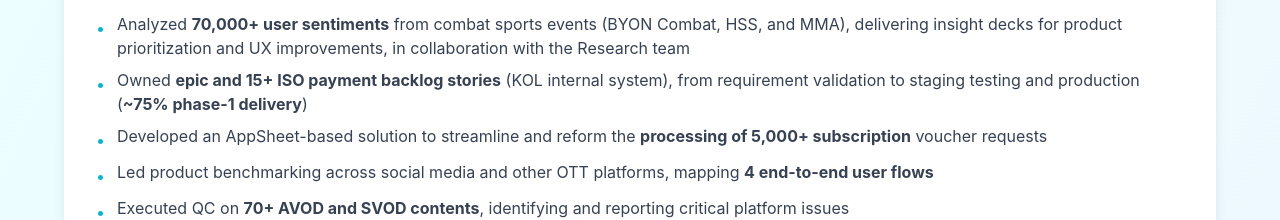
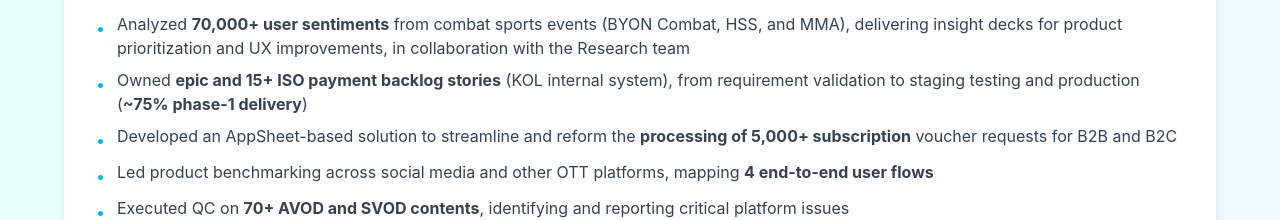
Before and after one commit to arumasekarp/Sekar-Portfolio1, a React (Vite) app: page / in a window 1280 px wide. Shown: the part 3080-3300 px from the top of the page. Built offline with nearby package versions, Linux system fonts and the light colour scheme.

Commit message:
sixth commit

```diff
--- a/src/app/App.tsx
+++ b/src/app/App.tsx
@@ -271,7 +271,7 @@ export default function App() {
                 </li>
                 <li className="flex gap-3">
                   <span className="text-cyan-500 mt-1">•</span>
-                  <span>Developed an AppSheet-based solution to streamline and reform the <strong>processing of 5,000+ subscription</strong> voucher requests</span>
+                  <span>Developed an AppSheet-based solution to streamline and reform the <strong>processing of 5,000+ subscription</strong> voucher requests for B2B and B2C</span>
                 </li>
                 <li className="flex gap-3">
                   <span className="text-cyan-500 mt-1">•</span>
```
